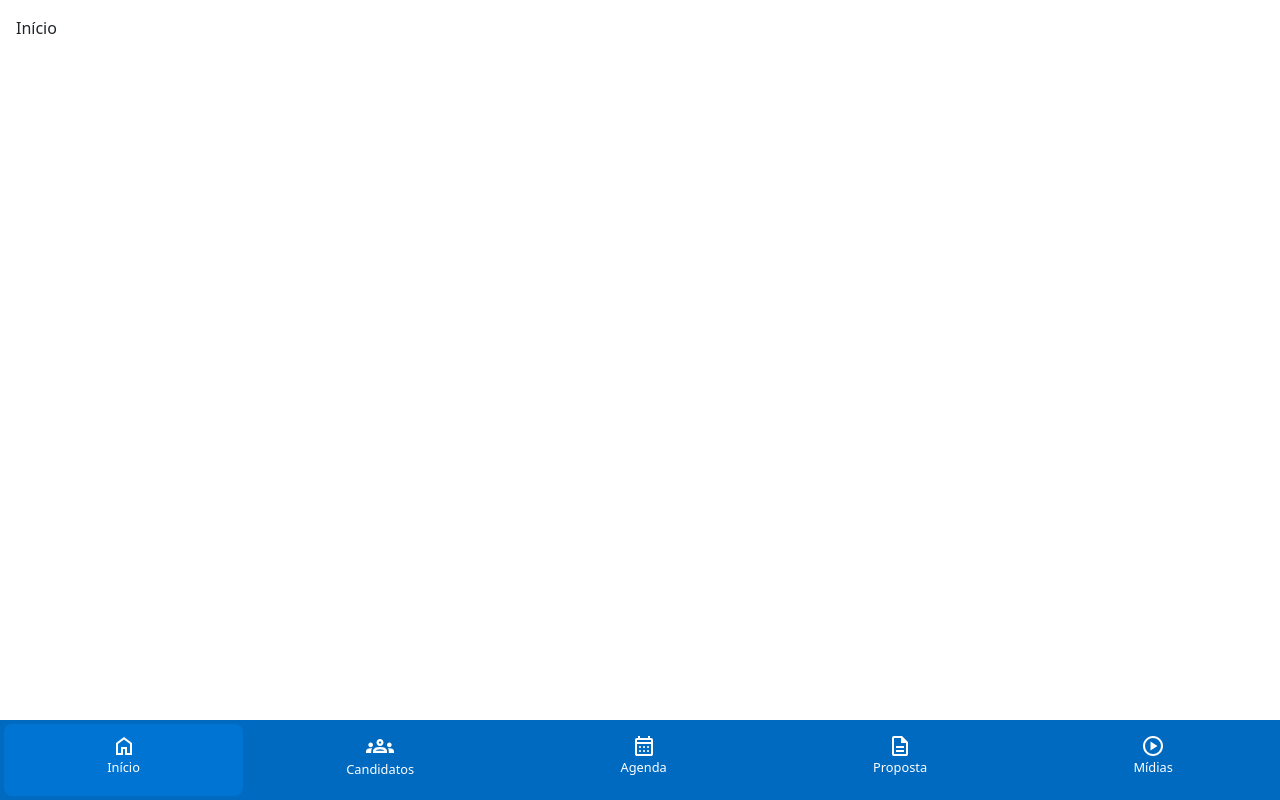
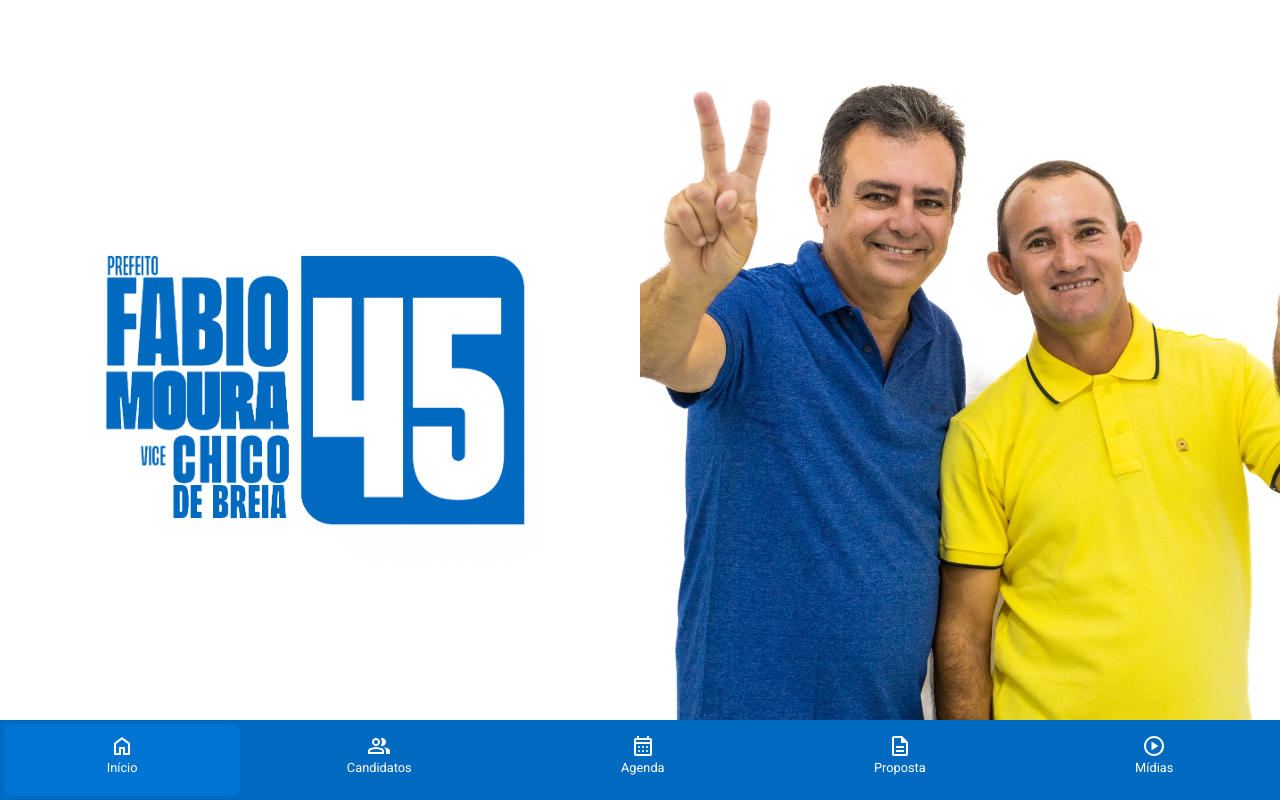
Before and after one commit to marcosferreira/fabiomoura, a plain HTML site: page index.html in a window 1280 px wide. Drawn offline with nearby package versions, Linux system fonts and the light colour scheme.

Commit message:
Create responsive mobile first to Desktop

```diff
--- a/index.css
+++ b/index.css
@@ -1,23 +1,154 @@
+@charset "UTF-8";
+
 * {
     margin: unset;
     padding: unset;
 }
 
+.roboto-thin {
+    font-family: "Roboto", sans-serif;
+    font-weight: 100;
+    font-style: normal;
+}
+
+.roboto-light {
+    font-family: "Roboto", sans-serif;
+    font-weight: 300;
+    font-style: normal;
+}
+
+.roboto-regular {
+    font-family: "Roboto", sans-serif;
+    font-weight: 400;
+    font-style: normal;
+}
+
+.roboto-medium {
+    font-family: "Roboto", sans-serif;
+    font-weight: 500;
+    font-style: normal;
+}
+
+.roboto-bold {
+    font-family: "Roboto", sans-serif;
+    font-weight: 700;
+    font-style: normal;
+}
+
+.roboto-black {
+    font-family: "Roboto", sans-serif;
+    font-weight: 900;
+    font-style: normal;
+}
+
+.roboto-thin-italic {
+    font-family: "Roboto", sans-serif;
+    font-weight: 100;
+    font-style: italic;
+}
+
+.roboto-light-italic {
+    font-family: "Roboto", sans-serif;
+    font-weight: 300;
+    font-style: italic;
+}
+
+.roboto-regular-italic {
+    font-family: "Roboto", sans-serif;
+    font-weight: 400;
+    font-style: italic;
+}
+
+.roboto-medium-italic {
+    font-family: "Roboto", sans-serif;
+    font-weight: 500;
+    font-style: italic;
+}
+
+.roboto-bold-italic {
+    font-family: "Roboto", sans-serif;
+    font-weight: 700;
+    font-style: italic;
+}
+
+.roboto-black-italic {
+    font-family: "Roboto", sans-serif;
+    font-weight: 900;
+    font-style: italic;
+}
+
+html, body {
+    width: 100vw;
+    min-height: 100vh;
+}
+
 main {
+    height: 100vh;
+    margin: 0 auto;
+}
+
+.tab-content {
     height: 100vh;
 }
 
-.nav {
+.tab-content .tab-pane {
+    height: 100vh;
+}
+
+.tab-content .tab-pane .container-home {
+    width: 100%;
+    height: calc(100vh - 50px);
+    display: flex;
+    flex-direction: column;
+    align-items: flex-end;
+}
+
+.tab-content .tab-pane .container-image {
+    width: 100%;
+    overflow: hidden;
+}
+
+.tab-content .tab-pane .container-home .container-image {
+    width: 100%;
+    height: 100%;
+    margin: 0 auto;
+    display: flex;
+    overflow: hidden;
+}
+
+.tab-content .tab-pane .container-home .container-image .logo {
+    width: 80%;
+    height: auto;
+    margin: 0 auto;
+    align-self: center;
+}
+
+.tab-content .tab-pane .container-home .container-image .candidate {
+    width: 100%;
+    max-width: 800px;
+    margin: 0 auto;
+    object-fit: cover;
+    object-position: initial;
+
+}
+
+.container-nav {
+    width: 100%;
+    position: fixed;
+    bottom: 0;
+
+}
+.container-nav .nav {
     width: 100%;
     height: 80px;
     padding: 4px;
     background-color: #0069C0;
     color: #FFF;
-    position: fixed;
     bottom: 0;
+    gap: 4px;
+}
 
-}
-.nav button {
+.container-nav .nav button {
     height: 100%;
     min-height: 40px;
     padding: 0;
@@ -25,6 +156,56 @@ main {
     font-size: 0.8rem;
     color: #FFF;
 }
-.nav button.active {
+
+.container-nav .nav button:hover {
+    color: #FFF;
     background-color: #0074d3 !important;
 }
+
+.container-nav .nav button.active {
+    background-color: #0074d3 !important;
+}
+
+@media screen and (min-width: 720px) {
+    body {
+        height: initial;
+    }
+    .tab-content .tab-pane {
+        height: 100vh;
+        max-width: 0 auto;
+    }
+
+    .tab-content .tab-pane .container-home {
+        width: 100%;
+        height: calc(100vh - 50px);
+        display: flex;
+        flex-direction: row;
+        align-items: flex-end;
+    }
+
+    .tab-content .tab-pane .container-home .container-image {
+        width: 100%;
+        height: 100%;
+        margin: 0 auto;
+        display: flex;
+        overflow: hidden;
+    }
+
+    .tab-content .tab-pane .container-home .container-image .logo {
+        width: 80%;
+        height: auto;
+        margin: 0 auto;
+        align-self: center;
+    }
+
+    .tab-content .tab-pane .container-home .container-image .candidate {
+        width: 100%;
+        max-width: 800px;
+        margin: 0 auto;
+        object-position: initial;
+    }
+
+    .container-nav {
+        background-color: #0069C0;
+    }
+}
--- a/index.html
+++ b/index.html
@@ -7,19 +7,34 @@
     <title>Prefeito Fábio Moura 45</title>
     <link href="https://cdn.jsdelivr.net/npm/bootstrap@5.3.3/dist/css/bootstrap.min.css" rel="stylesheet"
         integrity="sha384-QWTKZyjpPEjISv5WaRU9OFeRpok6YctnYmDr5pNlyT2bRjXh0JMhjY6hW+ALEwIH" crossorigin="anonymous">
-    <link rel="stylesheet" href="./index.css">
+
+    <link rel="preconnect" href="https://fonts.googleapis.com">
+    <link rel="preconnect" href="https://fonts.gstatic.com" crossorigin>
+    <link
+        href="https://fonts.googleapis.com/css2?family=Roboto:ital,wght@0,100;0,300;0,400;0,500;0,700;0,900;1,100;1,300;1,400;1,500;1,700;1,900&display=swap"
+        rel="stylesheet">
+
+    <link rel="stylesheet" href="./index.css" media="all">
 </head>
 
 <body>
     <main>
-        <div class="tab-content px-3 pt-3" id="pills-tabContent" style="height: calc(100% - 40px);">
-            <div class="tab-pane fade show active" id="pills-home" role="tabpanel" aria-labelledby="pills-home-tab"
-                tabindex="0">
-                Início
+        <div class="tab-content d-flex flex-column justify-content-center pt-3" id="pills-tabContent">
+            <div class="tab-pane fade show active d-flex flex-column justify-content-between " id="pills-home"
+                role="tabpanel" aria-labelledby="pills-home-tab" tabindex="0">
+                <div class="container-home">
+                    <div class="container-image">
+                        <img class="logo" src="./assets/images/logo1.png" alt="Logo Principal">
+                    </div>
+                    <div class="container-image">
+                        <img class="candidate" src="./assets/images/prefeito-vice-01.jpg" alt="Foto do Prefeito e Vice">
+                    </div>
+                </div>
             </div>
             <div class="tab-pane fade" id="pills-candidate" role="tabpanel" aria-labelledby="pills-candidate-tab"
                 tabindex="0">
-                Candidatos</div>
+                Candidatos
+            </div>
             <div class="tab-pane fade" id="pills-agenda" role="tabpanel" aria-labelledby="pills-agenda-tab"
                 tabindex="0">
                 Agenda</div>
@@ -31,79 +46,72 @@
                 tabindex="0">
                 Mídias
             </div>
-            <!-- <div class="tab-pane fade" id="pills-proposal" role="tabpanel" aria-labelledby="pills-proposal-tab"
-                tabindex="0">
-                Propostas
-            </div> -->
         </div>
 
+        <div class="container-nav">
             <ul class="nav nav-pills nav-fill" id="pills-tab" role="tablist">
                 <li class="nav-item" role="presentation">
-                <button class="nav-link active pt-2"
-                    id="pills-home-tab"
-                    data-bs-toggle="pill"
-                    data-bs-target="#pills-home"
-                    type="button"
-                    role="tab"
-                    aria-controls="pills-home"
+                    <button class="nav-link active pt-2" id="pills-home-tab" data-bs-toggle="pill"
+                        data-bs-target="#pills-home" type="button" role="tab" aria-controls="pills-home"
                         aria-selected="true">
-                    <svg xmlns="http://www.w3.org/2000/svg" height="24px" viewBox="0 -960 960 960" width="24px" fill="#FFFFFF"><path d="M240-200h120v-240h240v240h120v-360L480-740 240-560v360Zm-80 80v-480l320-240 320 240v480H520v-240h-80v240H160Zm320-350Z"/></svg>
-                    <p>Início</p>
+                        <svg xmlns="http://www.w3.org/2000/svg" height="24px" viewBox="0 -960 960 960" width="24px"
+                            fill="#FFFFFF">
+                            <path
+                                d="M240-200h120v-240h240v240h120v-360L480-740 240-560v360Zm-80 80v-480l320-240 320 240v480H520v-240h-80v240H160Zm320-350Z" />
+                        </svg>
+                        <p class="roboto-regular">Início</p>
                     </button>
                 </li>
                 <li class="nav-item" role="presentation">
-                <button class="nav-link pt-2"
-                    id="pills-candidate-tab"
-                    data-bs-toggle="pill"
-                    data-bs-target="#pills-candidate"
-                    type="button"
-                    role="tab"
-                    aria-controls="pills-candidate"
+                    <button class="nav-link pt-2" id="pills-candidate-tab" data-bs-toggle="pill"
+                        data-bs-target="#pills-candidate" type="button" role="tab" aria-controls="pills-candidate"
                         aria-selected="false">
-                    <svg xmlns="http://www.w3.org/2000/svg" height="28px" viewBox="0 -960 960 960" width="28px" fill="#FFFFFF"><path d="M0-240v-63q0-43 44-70t116-27q13 0 25 .5t23 2.5q-14 21-21 44t-7 48v65H0Zm240 0v-65q0-32 17.5-58.5T307-410q32-20 76.5-30t96.5-10q53 0 97.5 10t76.5 30q32 20 49 46.5t17 58.5v65H240Zm540 0v-65q0-26-6.5-49T754-397q11-2 22.5-2.5t23.5-.5q72 0 116 26.5t44 70.5v63H780Zm-455-80h311q-10-20-55.5-35T480-370q-55 0-100.5 15T325-320ZM160-440q-33 0-56.5-23.5T80-520q0-34 23.5-57t56.5-23q34 0 57 23t23 57q0 33-23 56.5T160-440Zm640 0q-33 0-56.5-23.5T720-520q0-34 23.5-57t56.5-23q34 0 57 23t23 57q0 33-23 56.5T800-440Zm-320-40q-50 0-85-35t-35-85q0-51 35-85.5t85-34.5q51 0 85.5 34.5T600-600q0 50-34.5 85T480-480Zm0-80q17 0 28.5-11.5T520-600q0-17-11.5-28.5T480-640q-17 0-28.5 11.5T440-600q0 17 11.5 28.5T480-560Zm1 240Zm-1-280Z"/></svg>
-                    <p>Candidatos</p>
+                        <svg xmlns="http://www.w3.org/2000/svg" height="24px" viewBox="0 -960 960 960" width="24px"
+                            fill="#ffffff">
+                            <path
+                                d="M40-160v-112q0-34 17.5-62.5T104-378q62-31 126-46.5T360-440q66 0 130 15.5T616-378q29 15 46.5 43.5T680-272v112H40Zm720 0v-120q0-44-24.5-84.5T666-434q51 6 96 20.5t84 35.5q36 20 55 44.5t19 53.5v120H760ZM360-480q-66 0-113-47t-47-113q0-66 47-113t113-47q66 0 113 47t47 113q0 66-47 113t-113 47Zm400-160q0 66-47 113t-113 47q-11 0-28-2.5t-28-5.5q27-32 41.5-71t14.5-81q0-42-14.5-81T544-792q14-5 28-6.5t28-1.5q66 0 113 47t47 113ZM120-240h480v-32q0-11-5.5-20T580-306q-54-27-109-40.5T360-360q-56 0-111 13.5T140-306q-9 5-14.5 14t-5.5 20v32Zm240-320q33 0 56.5-23.5T440-640q0-33-23.5-56.5T360-720q-33 0-56.5 23.5T280-640q0 33 23.5 56.5T360-560Zm0 320Zm0-400Z" />
+                        </svg>
+                        <p class="roboto-regular">Candidatos</p>
                     </button>
                 </li>
                 <li class="nav-item" role="presentation">
-                <button class="nav-link pt-2"
-                    id="pills-agenda-tab"
-                    data-bs-toggle="pill"
-                    data-bs-target="#pills-agenda"
-                    type="button"
-                    role="tab"
-                    aria-controls="pills-agenda"
+                    <button class="nav-link pt-2" id="pills-agenda-tab" data-bs-toggle="pill"
+                        data-bs-target="#pills-agenda" type="button" role="tab" aria-controls="pills-agenda"
                         aria-selected="false">
-                    <svg xmlns="http://www.w3.org/2000/svg" height="24px" viewBox="0 -960 960 960" width="24px" fill="#ffffff"><path d="M200-80q-33 0-56.5-23.5T120-160v-560q0-33 23.5-56.5T200-800h40v-80h80v80h320v-80h80v80h40q33 0 56.5 23.5T840-720v560q0 33-23.5 56.5T760-80H200Zm0-80h560v-400H200v400Zm0-480h560v-80H200v80Zm0 0v-80 80Zm280 240q-17 0-28.5-11.5T440-440q0-17 11.5-28.5T480-480q17 0 28.5 11.5T520-440q0 17-11.5 28.5T480-400Zm-160 0q-17 0-28.5-11.5T280-440q0-17 11.5-28.5T320-480q17 0 28.5 11.5T360-440q0 17-11.5 28.5T320-400Zm320 0q-17 0-28.5-11.5T600-440q0-17 11.5-28.5T640-480q17 0 28.5 11.5T680-440q0 17-11.5 28.5T640-400ZM480-240q-17 0-28.5-11.5T440-280q0-17 11.5-28.5T480-320q17 0 28.5 11.5T520-280q0 17-11.5 28.5T480-240Zm-160 0q-17 0-28.5-11.5T280-280q0-17 11.5-28.5T320-320q17 0 28.5 11.5T360-280q0 17-11.5 28.5T320-240Zm320 0q-17 0-28.5-11.5T600-280q0-17 11.5-28.5T640-320q17 0 28.5 11.5T680-280q0 17-11.5 28.5T640-240Z"/></svg>
-                    <p>Agenda</p>
+                        <svg xmlns="http://www.w3.org/2000/svg" height="24px" viewBox="0 -960 960 960" width="24px"
+                            fill="#ffffff">
+                            <path
+                                d="M200-80q-33 0-56.5-23.5T120-160v-560q0-33 23.5-56.5T200-800h40v-80h80v80h320v-80h80v80h40q33 0 56.5 23.5T840-720v560q0 33-23.5 56.5T760-80H200Zm0-80h560v-400H200v400Zm0-480h560v-80H200v80Zm0 0v-80 80Zm280 240q-17 0-28.5-11.5T440-440q0-17 11.5-28.5T480-480q17 0 28.5 11.5T520-440q0 17-11.5 28.5T480-400Zm-160 0q-17 0-28.5-11.5T280-440q0-17 11.5-28.5T320-480q17 0 28.5 11.5T360-440q0 17-11.5 28.5T320-400Zm320 0q-17 0-28.5-11.5T600-440q0-17 11.5-28.5T640-480q17 0 28.5 11.5T680-440q0 17-11.5 28.5T640-400ZM480-240q-17 0-28.5-11.5T440-280q0-17 11.5-28.5T480-320q17 0 28.5 11.5T520-280q0 17-11.5 28.5T480-240Zm-160 0q-17 0-28.5-11.5T280-280q0-17 11.5-28.5T320-320q17 0 28.5 11.5T360-280q0 17-11.5 28.5T320-240Zm320 0q-17 0-28.5-11.5T600-280q0-17 11.5-28.5T640-320q17 0 28.5 11.5T680-280q0 17-11.5 28.5T640-240Z" />
+                        </svg>
+                        <p class="roboto-regular">Agenda</p>
                     </button>
                 </li>
                 <li class="nav-item" role="presentation">
-                <button class="nav-link pt-2"
-                    id="pills-proposal-tab"
-                    data-bs-toggle="pill"
-                    data-bs-target="#pills-proposal"
-                    type="button"
-                    role="tab"
-                    aria-controls="pills-proposal"
+                    <button class="nav-link pt-2" id="pills-proposal-tab" data-bs-toggle="pill"
+                        data-bs-target="#pills-proposal" type="button" role="tab" aria-controls="pills-proposal"
                         aria-selected="false">
-                    <svg xmlns="http://www.w3.org/2000/svg" height="24px" viewBox="0 -960 960 960" width="24px" fill="#ffffff"><path d="M320-240h320v-80H320v80Zm0-160h320v-80H320v80ZM240-80q-33 0-56.5-23.5T160-160v-640q0-33 23.5-56.5T240-880h320l240 240v480q0 33-23.5 56.5T720-80H240Zm280-520v-200H240v640h480v-440H520ZM240-800v200-200 640-640Z"/></svg>
-                    <p>Proposta</p>
+                        <svg xmlns="http://www.w3.org/2000/svg" height="24px" viewBox="0 -960 960 960" width="24px"
+                            fill="#ffffff">
+                            <path
+                                d="M320-240h320v-80H320v80Zm0-160h320v-80H320v80ZM240-80q-33 0-56.5-23.5T160-160v-640q0-33 23.5-56.5T240-880h320l240 240v480q0 33-23.5 56.5T720-80H240Zm280-520v-200H240v640h480v-440H520ZM240-800v200-200 640-640Z" />
+                        </svg>
+                        <p class="roboto-regular">Proposta</p>
                     </button>
                 </li>
                 <li class="nav-item" role="presentation">
-                <button class="nav-link pt-2"
-                    id="pills-medias-tab"
-                    data-bs-toggle="pill"
-                    data-bs-target="#pills-medias"
-                    type="button"
-                    role="tab"
-                    aria-controls="pills-medias"
+                    <button class="nav-link pt-2" id="pills-medias-tab" data-bs-toggle="pill"
+                        data-bs-target="#pills-medias" type="button" role="tab" aria-controls="pills-medias"
                         aria-selected="false">
-                    <svg xmlns="http://www.w3.org/2000/svg" height="24px" viewBox="0 -960 960 960" width="24px" fill="#ffffff"><path d="m380-300 280-180-280-180v360ZM480-80q-83 0-156-31.5T197-197q-54-54-85.5-127T80-480q0-83 31.5-156T197-763q54-54 127-85.5T480-880q83 0 156 31.5T763-763q54 54 85.5 127T880-480q0 83-31.5 156T763-197q-54 54-127 85.5T480-80Zm0-80q134 0 227-93t93-227q0-134-93-227t-227-93q-134 0-227 93t-93 227q0 134 93 227t227 93Zm0-320Z"/></svg>
-                    <p>Mídias</p>
+                        <svg xmlns="http://www.w3.org/2000/svg" height="24px" viewBox="0 -960 960 960" width="24px"
+                            fill="#ffffff">
+                            <path
+                                d="m380-300 280-180-280-180v360ZM480-80q-83 0-156-31.5T197-197q-54-54-85.5-127T80-480q0-83 31.5-156T197-763q54-54 127-85.5T480-880q83 0 156 31.5T763-763q54 54 85.5 127T880-480q0 83-31.5 156T763-197q-54 54-127 85.5T480-80Zm0-80q134 0 227-93t93-227q0-134-93-227t-227-93q-134 0-227 93t-93 227q0 134 93 227t227 93Zm0-320Z" />
+                        </svg>
+                        <p class="roboto-regular">Mídias</p>
                     </button>
                 </li>
             </ul>
+        </div>
     </main>
 
     <script src="https://cdn.jsdelivr.net/npm/bootstrap@5.3.3/dist/js/bootstrap.bundle.min.js"
```
Also changed, not shown: assets/images/logo1.png (added), assets/images/logo2.png (added), assets/images/prefeito-03.jpg (added), assets/images/prefeito-05.jpg (added), assets/images/prefeito-vice-01.jpg (added), 9 other files. Lines whose indentation alone changed are shown as unchanged.
